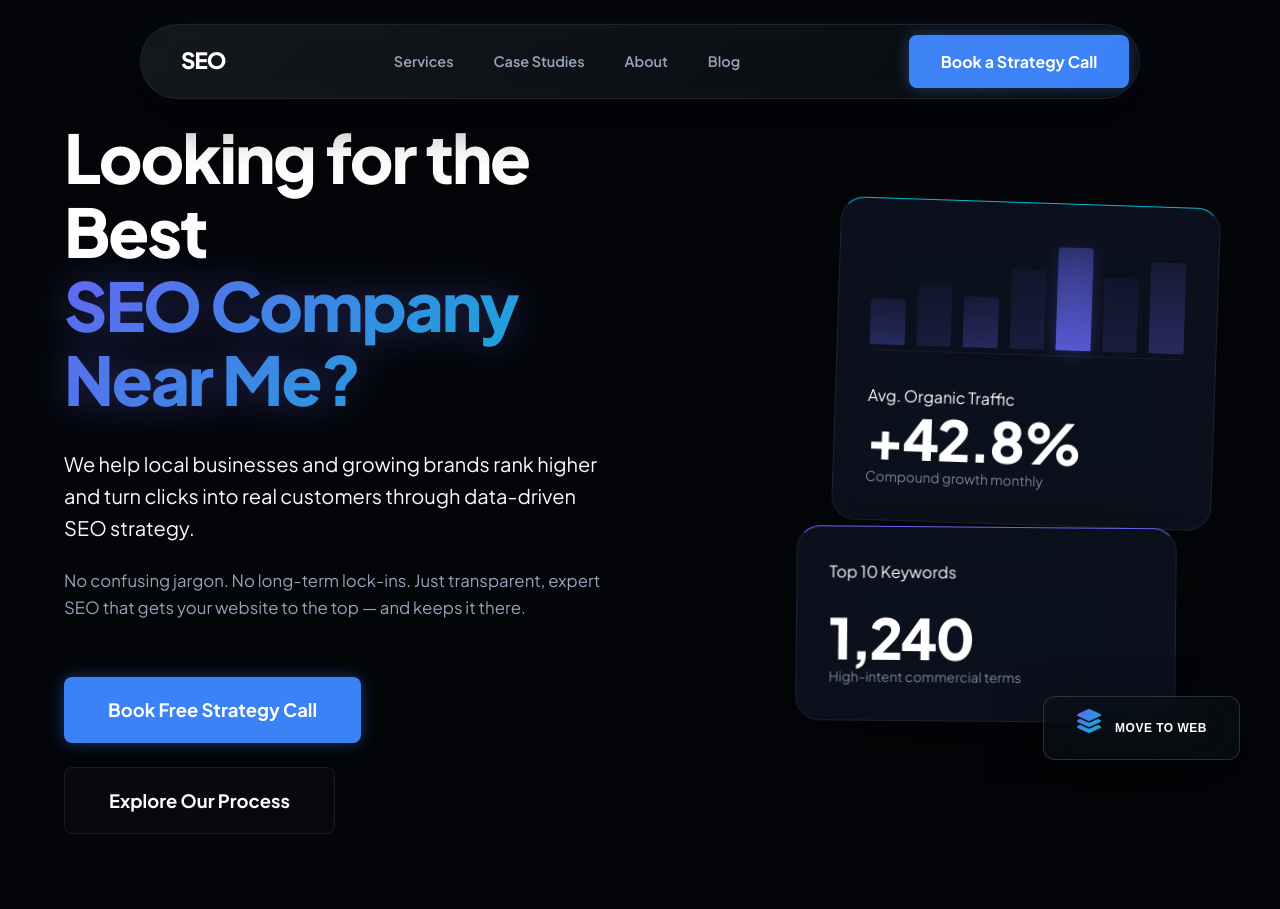
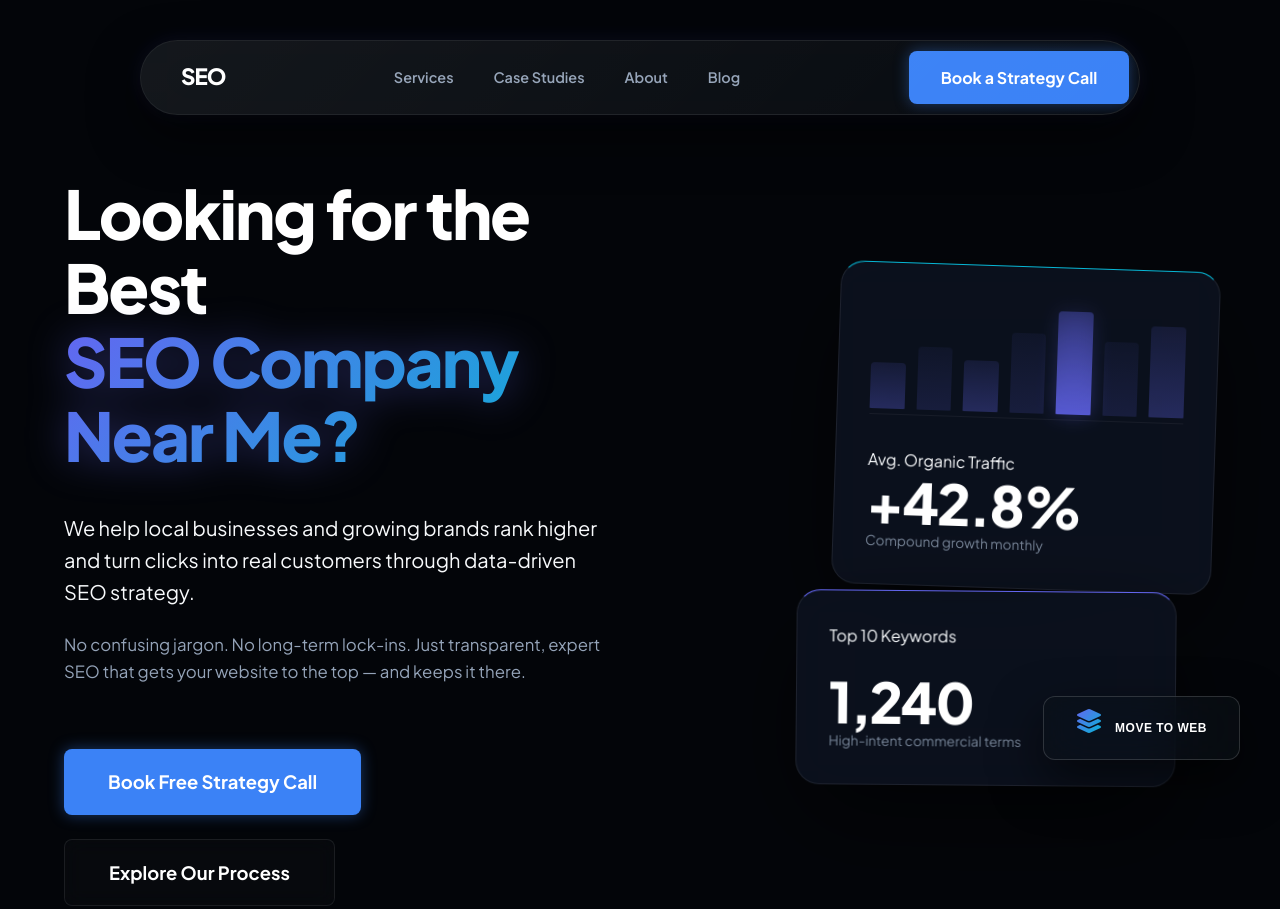
Before and after one commit to bhaktijaindm-ui/SEO-and-Website-service, a plain HTML site: page index.html in a window 1280 px wide. Shown: the top 909 px of the page. Drawn offline with nearby package versions, Linux system fonts and the light colour scheme.

Commit message:
UI: added breathing room to header and hero sections with increased padding and margins.

```diff
--- a/src/style.css
+++ b/src/style.css
@@ -121,7 +121,7 @@ section {
 /* --- Navigation (Capsule) --- */
 .sticky-nav {
     position: fixed;
-    top: 1.5rem;
+    top: 2.5rem;
     left: 0;
     width: 100%;
     z-index: 10000;
@@ -418,7 +418,7 @@ section {
     min-height: 100vh;
     display: flex;
     align-items: center;
-    padding-top: clamp(100px, 15vh, 160px);
+    padding-top: clamp(160px, 22vh, 260px);
     overflow: hidden;
     position: relative;
 }
@@ -435,7 +435,7 @@ section {
 .hero h1 {
     font-size: clamp(2.5rem, 5.5vw, 4.2rem);
     line-height: 1.1;
-    margin-bottom: 2rem;
+    margin-bottom: 2.5rem;
     font-weight: 900;
     max-width: 850px;
 }
@@ -461,7 +461,7 @@ section {
     opacity: 0.7;
     font-size: 1.05rem;
     max-width: 550px;
-    margin-bottom: 3.5rem;
+    margin-bottom: 4rem;
 }
 
 .hero-actions {
```
